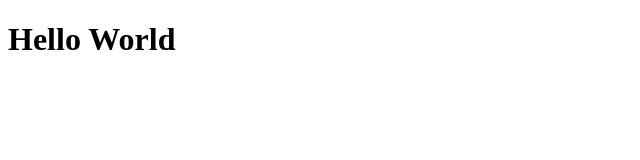
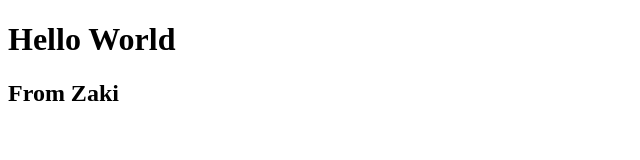
Before and after one commit to muhammadzakisakrani/BOOTCAMP2020, a plain HTML site: page index.html in a window 1280 px wide. Shown: the whole page, without its empty margins (0-640 px from the left). Drawn offline with Linux system fonts and the light colour scheme.

Commit message:
Update index.html

```diff
--- a/index.html
+++ b/index.html
@@ -6,6 +6,6 @@
     <title>Document</title>
 </head>
 <body>
-   <h1>Hello World</h1>
+   <h1>Hello World</h1> <h2>From Zaki</h2>
 </body>
 </html>
```
